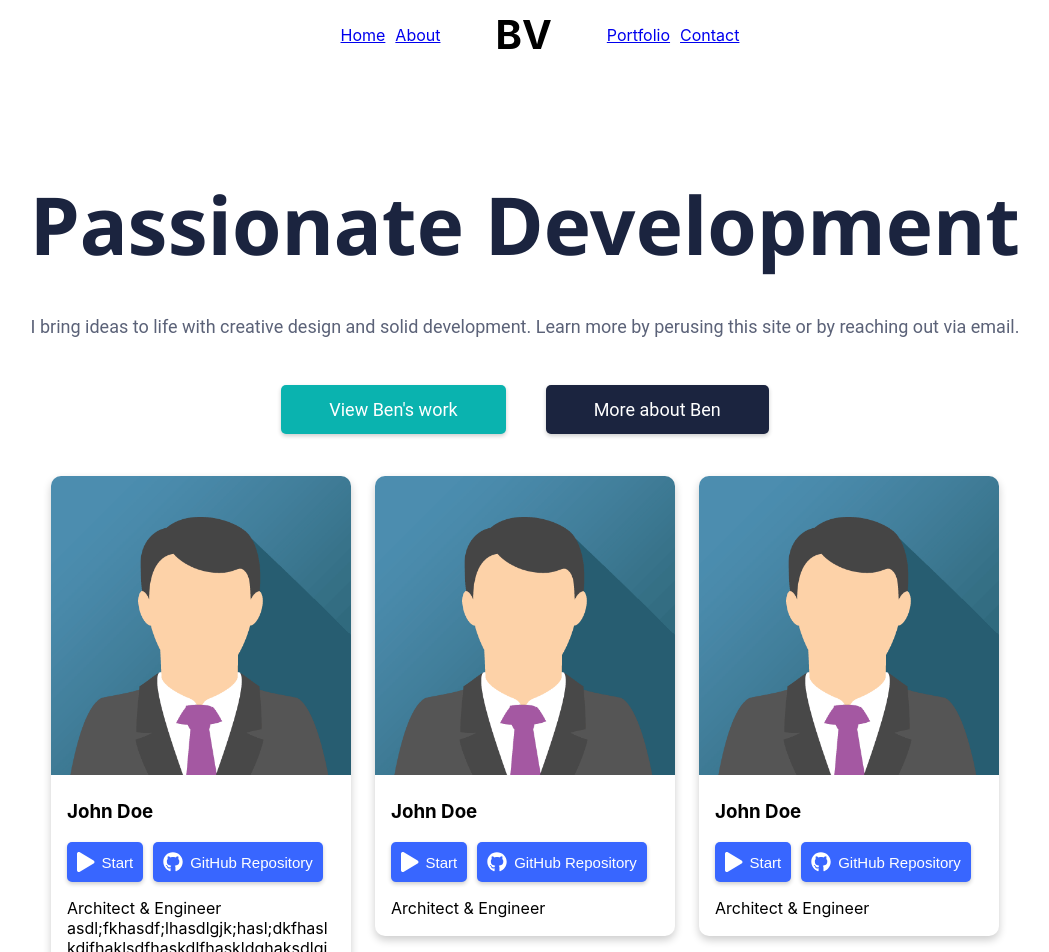
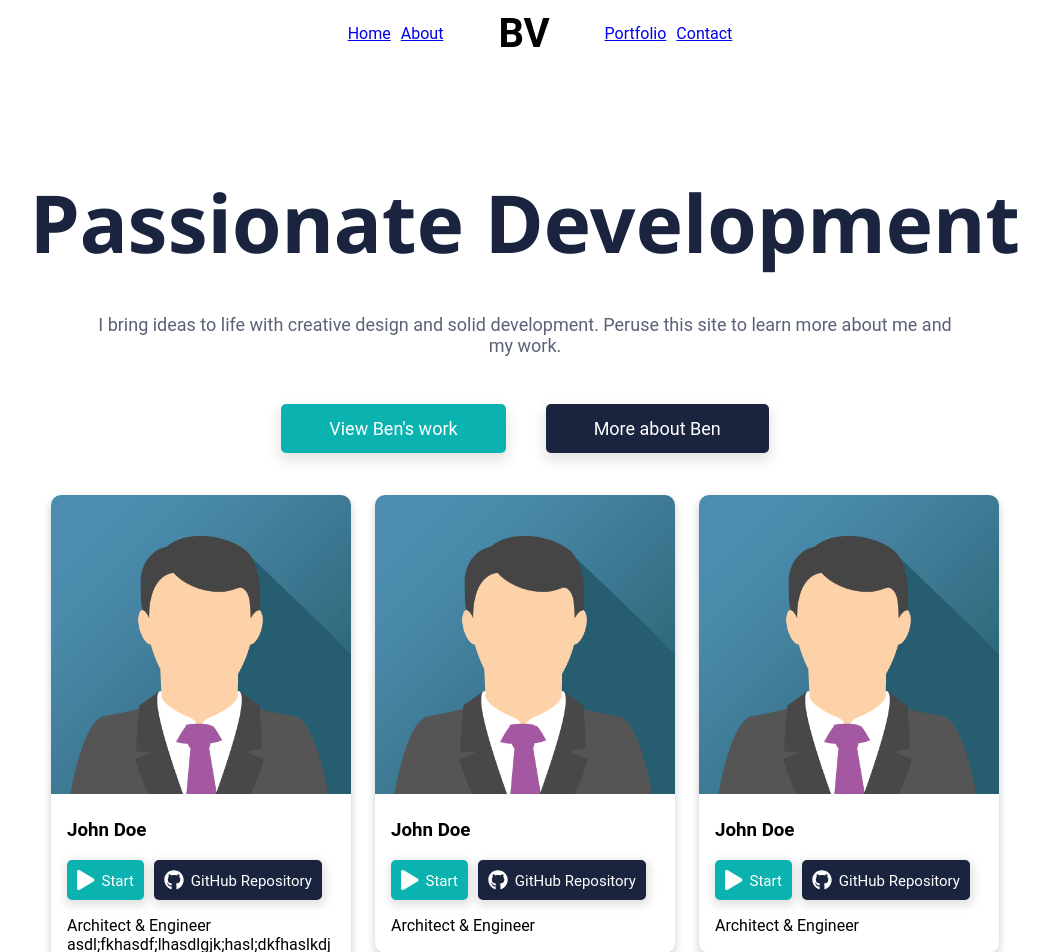
Before and after one commit to TribeOfBenjamin/my-portfolio-react, a React (Create React App) app: page /portfolio in a window 1280 px wide. Shown: the top 952 px of the page, without its empty margins (115-1164 px from the left). Built offline with nearby package versions, Linux system fonts and the light colour scheme.

Commit message:
button shadows and colors on portfolio

```diff
--- a/src/App.js
+++ b/src/App.js
@@ -8,6 +8,7 @@ import Home from "./components/Home/Home";
 import About from "./components/About/About";
 import Portfolio from "./components/Portfolio/Portfolio";
 import Contact from "./components/Contact/Contact";
+import  "./App.css";
 
 function App() {
   return (
--- a/src/components/DevHero/DevHero.css
+++ b/src/components/DevHero/DevHero.css
@@ -19,7 +19,7 @@
     flex-direction: column;
     justify-content: center;
     text-align: center;
-    margin: 10px 20px 10px;
+    margin: 10px 200px 10px;
 }
 
 .subtitle {
@@ -44,7 +44,7 @@
     margin: 0px 20px;
     font-family: 'Roboto', Helvetica, sans-serif;
     font-size: 18px;
-    box-shadow: 0 2px 4px 0 rgba(0,0,0,0.2);
+    box-shadow: 0px 6px 13px 2px rgba(0,0,0,0.11);
 }
 
 .buttonPortfolio {
--- a/src/components/DevHero/DevHero.js
+++ b/src/components/DevHero/DevHero.js
@@ -12,7 +12,7 @@ function DevHero() {
             </div>
             <div className="containerSubtitle">
                 <p className="subtitle">
-                    I bring ideas to life with creative design and solid development. Learn more by perusing this site or by reaching out via email.
+                    I bring ideas to life with creative design and solid development. Peruse this site to learn more about me and my work.
                 </p>
             </div>
 
--- a/src/components/ProjectCards/ProjectCards.css
+++ b/src/components/ProjectCards/ProjectCards.css
@@ -1,11 +1,23 @@
+body {
+    font-family: 'Roboto', Helvetica, sans-serif;
+}
+
 .buttonStart, .buttonGithub {
-    background-color: rgb(56, 102, 255);
+    font-family: 'Roboto', Helvetica, sans-serif;
     color: white;
     border: none;
     border-radius: 5px;
     padding: 10px;
     font-size: 15px;
-    box-shadow: 0 2px 4px 0 rgba(0,0,0,0.2);
+    box-shadow: 1px 3px 9px 3px rgba(0,0,0,0.11);
+}
+
+.buttonStart {
+    background-color: #0ab3af;
+}
+
+.buttonGithub {
+    background-color: #1b243f;
 }
 
 .buttonStart:hover {
```
Also changed, not shown: src/App.css (added).
